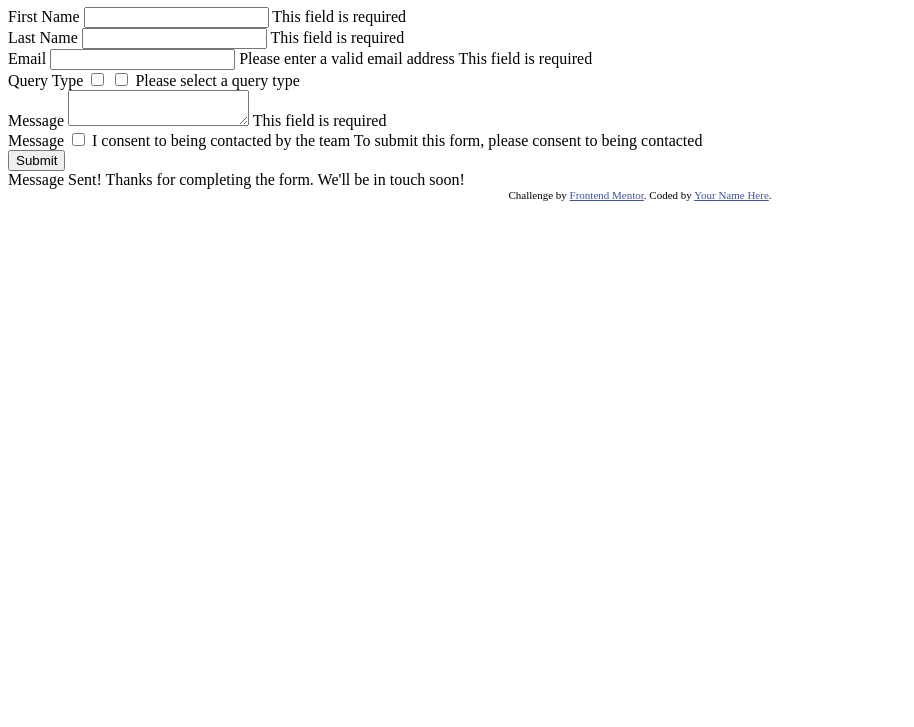
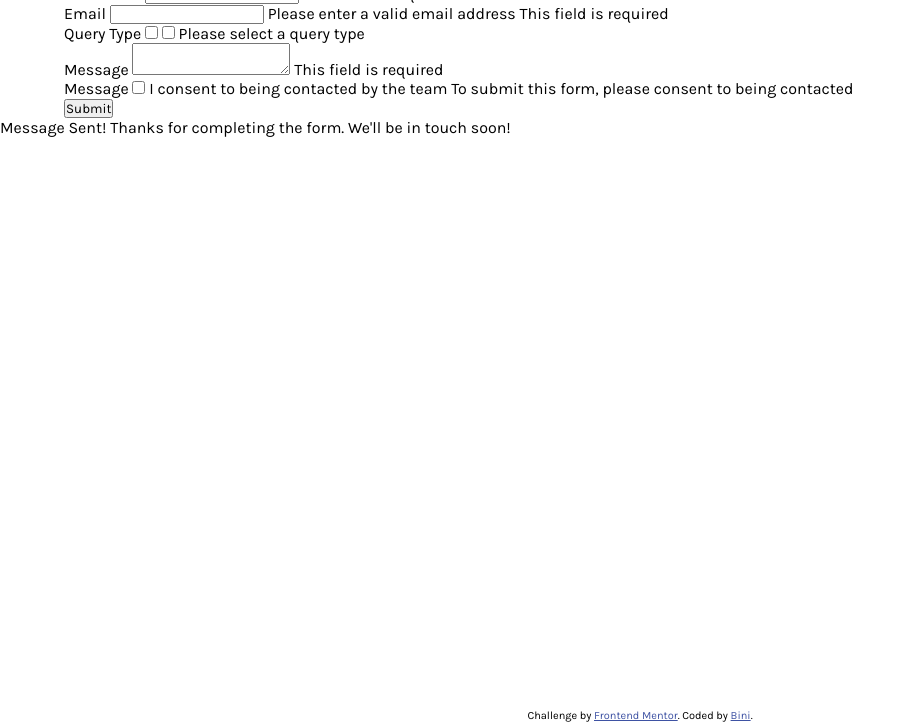
Before and after one commit to binoyam/simple_contact_form, a plain HTML site: page index.html in a window 1280 px wide. Shown: the part 73-800 px from the top of the page, without its empty margins (0-914 px from the left). Drawn offline with Linux system fonts and the light colour scheme.

Commit message:
html structure

```diff
--- a/index.html
+++ b/index.html
@@ -3,31 +3,24 @@
   <head>
     <meta charset="UTF-8" />
     <meta name="viewport" content="width=device-width, initial-scale=1.0" />
-    <!-- displays site properly based on user's device -->
-
     <link
       rel="icon"
       type="image/png"
       sizes="32x32"
       href="./assets/images/favicon-32x32.png"
     />
-
+    <link rel="preconnect" href="https://fonts.googleapis.com" />
+    <link rel="preconnect" href="https://fonts.gstatic.com" crossorigin />
+    <link
+      href="https://fonts.googleapis.com/css2?family=Karla:ital,wght@0,200..800;1,200..800&display=swap"
+      rel="stylesheet"
+    />
+    <link rel="stylesheet" href="./style.css" />
     <title>Frontend Mentor | Contact form</title>
-
-    <!-- Feel free to remove these styles or customise in your own stylesheet 👍 -->
-    <style>
-      .attribution {
-        font-size: 11px;
-        text-align: center;
-      }
-      .attribution a {
-        color: hsl(228, 45%, 44%);
-      }
-    </style>
   </head>
   <body>
     <main>
-      <form>
+      <form class="contact_form">
         <h1>Contact Us</h1>
         <div class="form_div">
           <label for="first_name">First Name</label>
@@ -81,8 +74,12 @@
 
     <div class="attribution">
       Challenge by
-      <a href="https://www.frontendmentor.io?ref=challenge">Frontend Mentor</a>.
-      Coded by <a href="#">Your Name Here</a>.
+      <a href="https://www.frontendmentor.io?ref=challenge" target="_blank"
+        >Frontend Mentor</a
+      >. Coded by
+      <a href="https://github.com/binoyam/simple_contact_form" target="_blank"
+        >Bini</a
+      >.
     </div>
   </body>
 </html>
--- /dev/null
+++ b/style.css
@@ -0,0 +1,38 @@
+:root {
+  --LightGreen: hsl(148, 38%, 91%);
+  --Green: hsl(169, 82%, 27%);
+  --Red: hsl(0, 66%, 56%);
+  --White: hsl(0, 0%, 100%);
+  --MediumGrey: hsl(186, 15%, 59%);
+  --DarkGrey: hsl(187, 24%, 22%);
+}
+* {
+  margin: 0;
+  padding: 0;
+  box-sizing: border-box;
+  font-family: 'Karla', sans-serif;
+}
+body {
+  position: relative;
+}
+main {
+  width: 100%;
+  min-height: 100vh;
+  font-size: 16px;
+}
+.contact_form {
+  width: 90%;
+  height: 100%;
+  margin: 0 auto;
+}
+.attribution {
+  position: absolute;
+  left: 50%;
+  bottom: 5px;
+  transform: translateX(-50%);
+  font-size: 11px;
+  text-align: center;
+}
+.attribution a {
+  color: hsl(228, 45%, 44%);
+}
```
